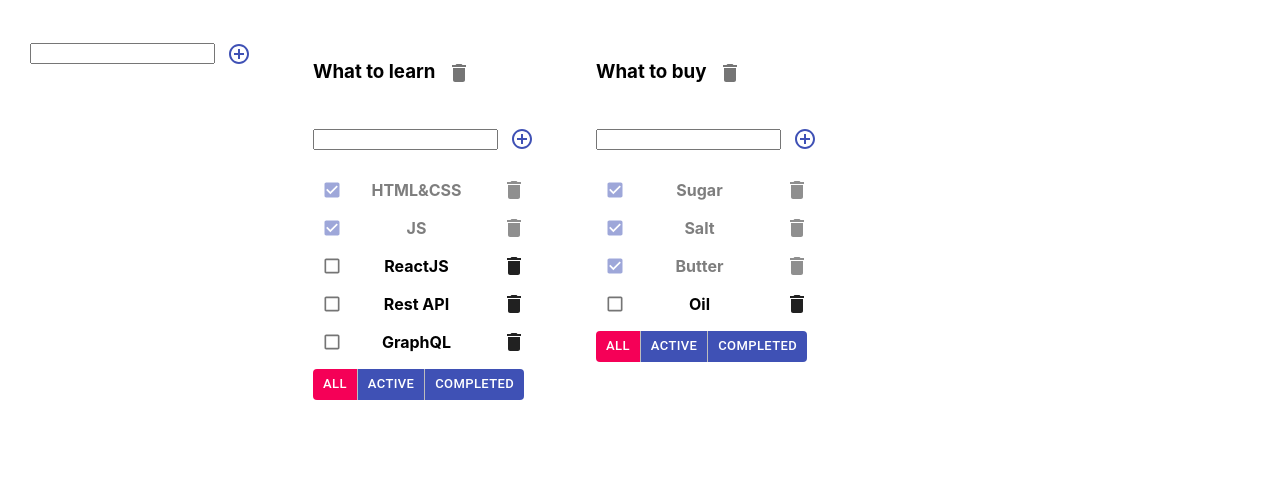
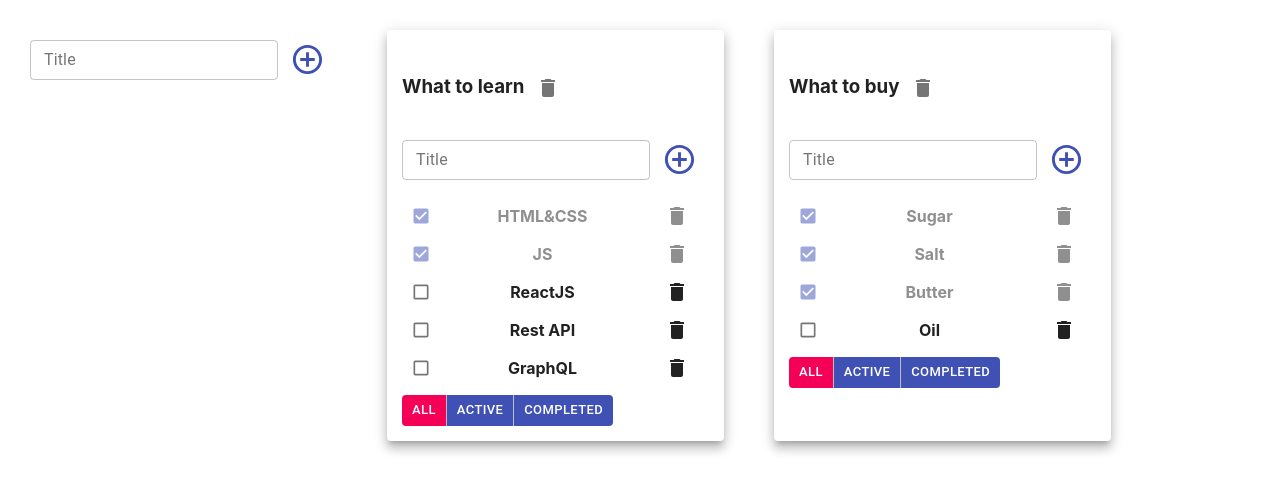
Before and after one commit to fedorgerasimov/Todolist, a React (Create React App) app: page / in a window 1280 px wide. Shown: the top 492 px of the page. Built offline with nearby package versions, Linux system fonts and the light colour scheme.

Commit message:
Добавил фон приложения Paper

```diff
--- a/src/AddItemForm.tsx
+++ b/src/AddItemForm.tsx
@@ -1,5 +1,5 @@
 import React, {ChangeEvent, useState, KeyboardEvent} from "react";
-import {IconButton} from "@material-ui/core";
+import {IconButton, TextField} from "@material-ui/core";
 import AddCircleOutlineIcon from '@material-ui/icons/AddCircleOutline';
 
 type AddItemFormPropsType ={
@@ -30,8 +30,12 @@ export function AddItemForm(props: AddItemFormPropsType) {
     }
 
     return (
-        <div>
-            <input value={title}
+        <div style={{display: "flex", alignItems: "center"}}>   {/*инпут и кнопка добавили на одном уровне */}
+            <TextField
+                size={"small"}
+                variant={"outlined"}
+                label={"Title"}
+                value={title}
                    onChange={onChangeHandler}
                    onKeyPress={onKeyPressHandler}
                    className={error ? 'error' : ''} // error может быть, может нет. Для этого нужно создать стейт
@@ -40,7 +44,9 @@ export function AddItemForm(props: AddItemFormPropsType) {
                 onClick={addItem}
                 color={"primary"}
             >
-            <AddCircleOutlineIcon/>
+            <AddCircleOutlineIcon
+                fontSize={"large"}
+            />
             </IconButton>
             {error && <div className='error-message'>{error}</div>}
         </div>
--- a/src/App.tsx
+++ b/src/App.tsx
@@ -3,6 +3,7 @@ import './App.css';
 import {TaskType, Todolist} from './Todolist';
 import {v1} from 'uuid';
 import {AddItemForm} from "./AddItemForm";
+import {Paper} from "@material-ui/core";
 
 export type FilterValuesType = "all" | "active" | "completed";
 type TodolistType = {
@@ -113,7 +114,9 @@ function App() {
             tasksForTodolist = tasks[tl.id].filter(t => t.isDone === true);
         }
 
-        return (<Todolist
+        return (
+        <Paper elevation={8} style={{padding:"15px"}}>
+        <Todolist
                 key={tl.id}
                 todolistID={tl.id}
                 title={tl.title}
@@ -128,12 +131,15 @@ function App() {
                 changeTodolistTitle={changeTodolistTitle}
 
             />
+        </Paper>
         )
     })
 
     return (
         <div className="App">
-            <AddItemForm addItem={addTodolist}/>
+          <div>
+              <AddItemForm addItem={addTodolist}/>    {/*обернули в div чтобы выровнять input */}
+          </div>
             {todoListsComponents} {/*возвращаем массив компонентов*/}
         </div>
     );
--- a/src/EditTableSpan.tsx
+++ b/src/EditTableSpan.tsx
@@ -1,5 +1,4 @@
 import React, {ChangeEvent, useState} from "react";
-import {TextField} from "@material-ui/core";
 
 type EditTableSpanPropsType = {
     title: string
@@ -22,7 +21,7 @@ const EditTableSpan = (props: EditTableSpanPropsType) => {
     }
     return (
         editMode    //
-            ? <TextField
+            ? <input
                 value={title}
                 autoFocus  // autoFocus={true}
                 onBlur={offEditMode}
--- a/src/Todolist.tsx
+++ b/src/Todolist.tsx
@@ -3,7 +3,7 @@ import {FilterValuesType} from './App';
 import {AddItemForm} from "./AddItemForm";
 import EditTableSpan from "./EditTableSpan";
 import {Button, ButtonGroup, Checkbox, IconButton, List, ListItem} from "@material-ui/core";
-import { Delete } from '@material-ui/icons';
+import {Delete} from '@material-ui/icons';
 
 export type TaskType = {
     id: string
@@ -38,7 +38,8 @@ export function Todolist(props: PropsType) {
     const changeTodolistTitle = (newTitle: string) => props.changeTodolistTitle(props.todolistID, newTitle)
 
 
-    return <div>
+    return <div style={{display: "flex", flexDirection: "column", justifyContent: "space-between"}}>
+        <div>
             <h3>
                 <EditTableSpan title={props.title} changeTitle={changeTodolistTitle}/>
                 <IconButton onClick={() => props.removeTodolist(props.todolistID)}>
@@ -59,7 +60,7 @@ export function Todolist(props: PropsType) {
                             props.changeTaskTitle(props.todolistID, t.id, newTitle)
                         }
                         return <ListItem
-                        style={{padding:"0", justifyContent: "space-between"}}
+                            style={{padding: "0", justifyContent: "space-between"}}
                             key={t.id} className={t.isDone ? "is-done" : ""}>
                             <Checkbox color={'primary'}
                                       size={'small'}
@@ -94,4 +95,5 @@ export function Todolist(props: PropsType) {
                 </ButtonGroup>
             </div>
         </div>
+    </div>
 }
```
Lines whose indentation alone changed are shown as unchanged.
